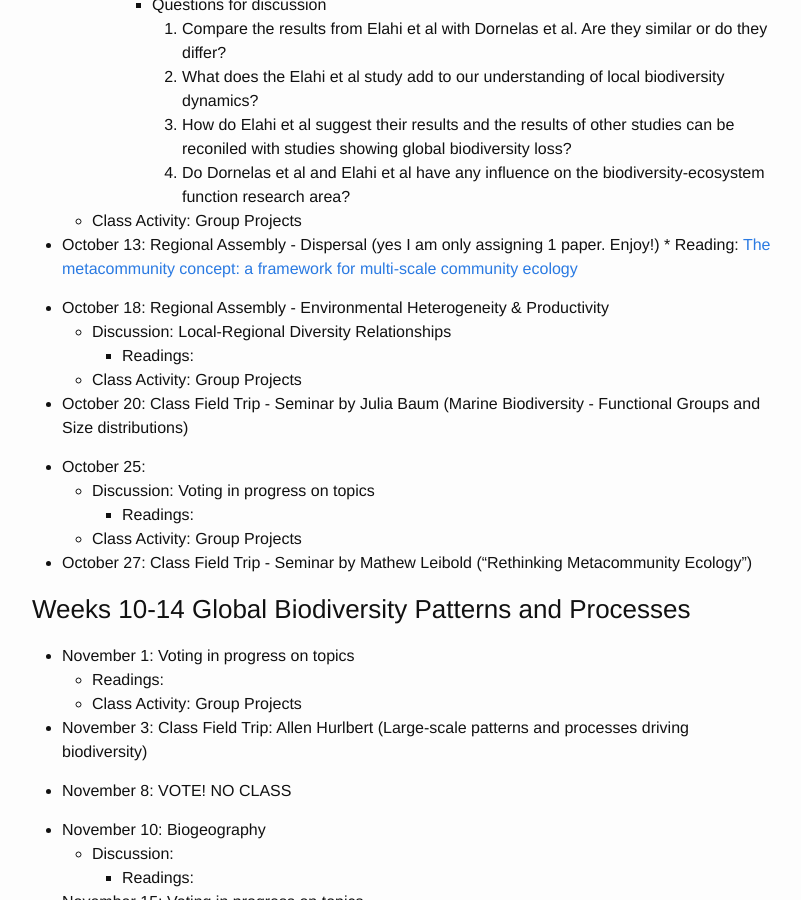
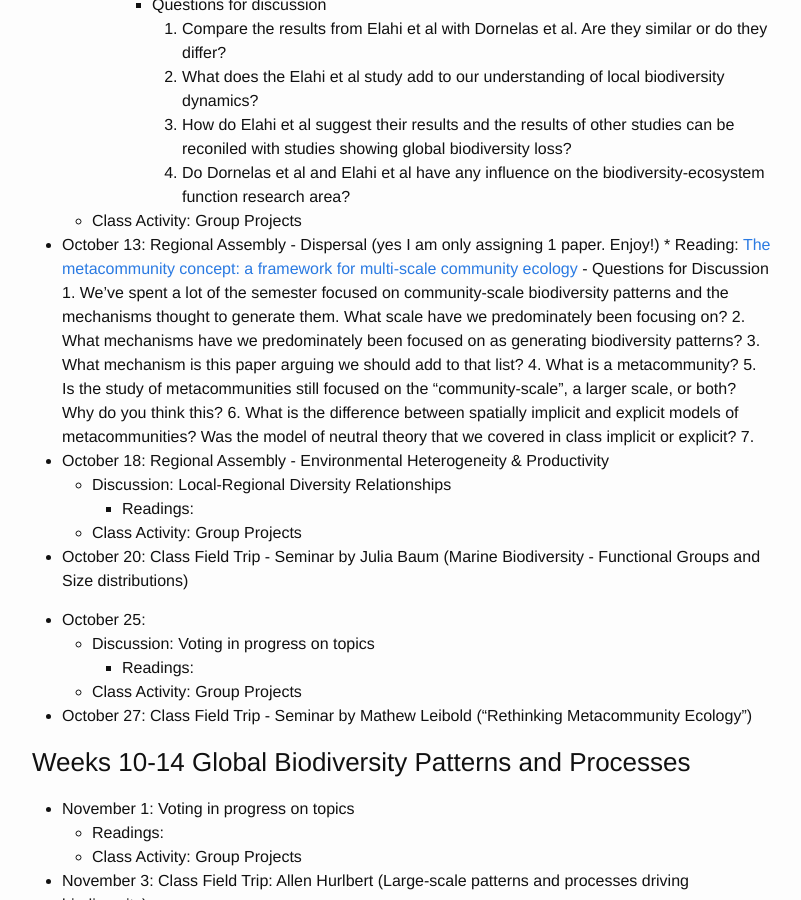
Before and after one commit to skmorgane/biodiversity-course, a Jekyll site: the page built from schedule.md, in a window 1280 px wide and 900 px high, scrolled down 5078 px. Shown: the whole window, without its empty margins (238-1039 px from the left). Built offline with Jekyll 4.4.1, drawn with Linux system fonts in a browser that asks for light colours.

Commit message:
Add some dispersal questions
Not finished yet

```diff
--- a/schedule.md
+++ b/schedule.md
@@ -175,7 +175,14 @@ Tuesdays are often a split between class activity and discussion, thus there are
 * October 13: Regional Assembly - Dispersal
          (yes I am only assigning 1 paper. Enjoy!)
          * Reading: [The metacommunity concept: a framework for multi-scale community ecology](https://doi.org/10.1111/j.1461-0248.2004.00608.x)
-
+          - Questions for Discussion
+               1. We've spent a lot of the semester focused on community-scale biodiversity patterns and the mechanisms thought to generate them. What scale have we predominately been focusing on?
+               2. What mechanisms have we predominately been focused on as generating biodiversity patterns?
+               3. What mechanism is this paper arguing we should add to that list?
+               4. What is a metacommunity?
+               5. Is the study of metacommunities still focused on the "community-scale", a larger scale, or both? Why do you think this?
+               6. What is the difference between spatially implicit and explicit models of metacommunities? Was the model of neutral theory that we covered in class implicit or explicit?
+               7.
 * October 18: Regional Assembly - Environmental Heterogeneity & Productivity
     * Discussion: Local-Regional Diversity Relationships
          * Readings:
```
